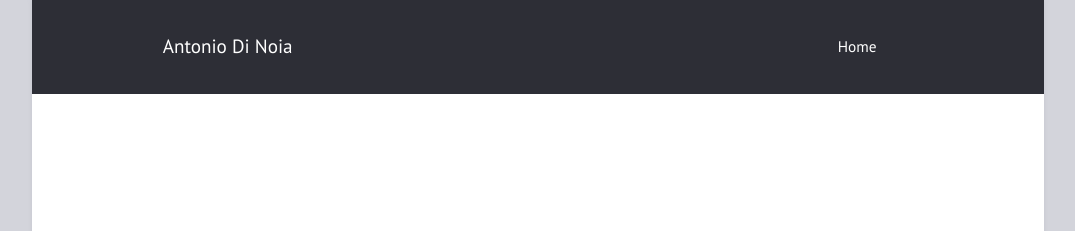
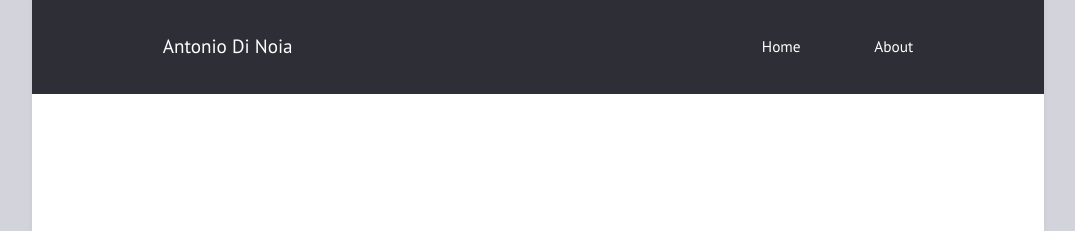
Before and after one commit to antoniodinoia/antoniodinoia.github.io, a Jekyll site: the page built from index.html, in a window 1280 px wide. Shown: the top 231 px of the page, without its empty margins (102-1177 px from the left). Built offline with Jekyll 4.4.1, drawn with Linux system fonts in a browser that asks for light colours.

Commit message:
Update _config.yml

```diff
--- a/_config.yml
+++ b/_config.yml
@@ -18,6 +18,8 @@ minimal: false             # use a dark header
 navigation:                # accepts {file, title, url, icon, sidebaricon}
   - {file: "index.html"}
   - {file: "README.md"}
+  - {file: "About.md"}
+
 
 external:                  # shows a footer with social links - for available icons see fontawesome.com/icons
  # - {title: Mail, icon: envelope, url: "mailto:antonio.di.noia@usi.ch"}
```
